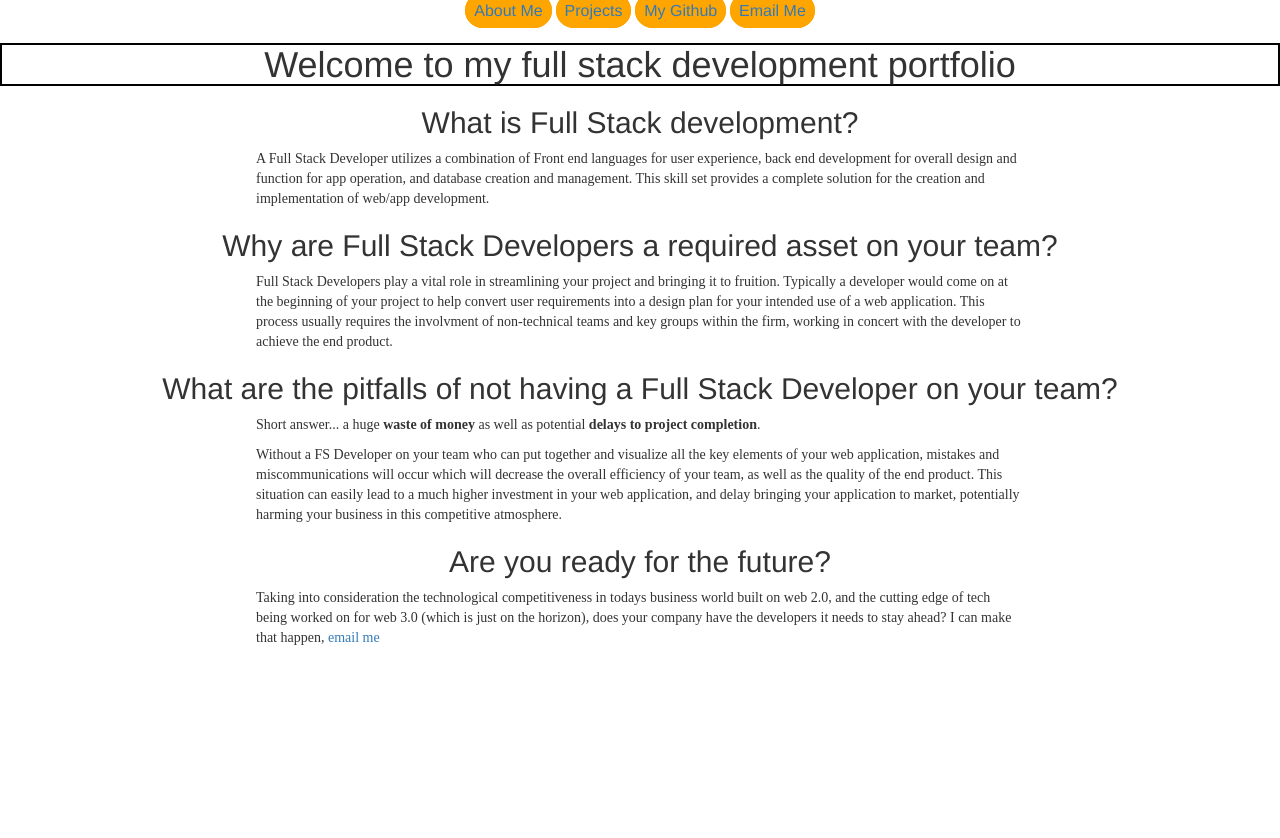
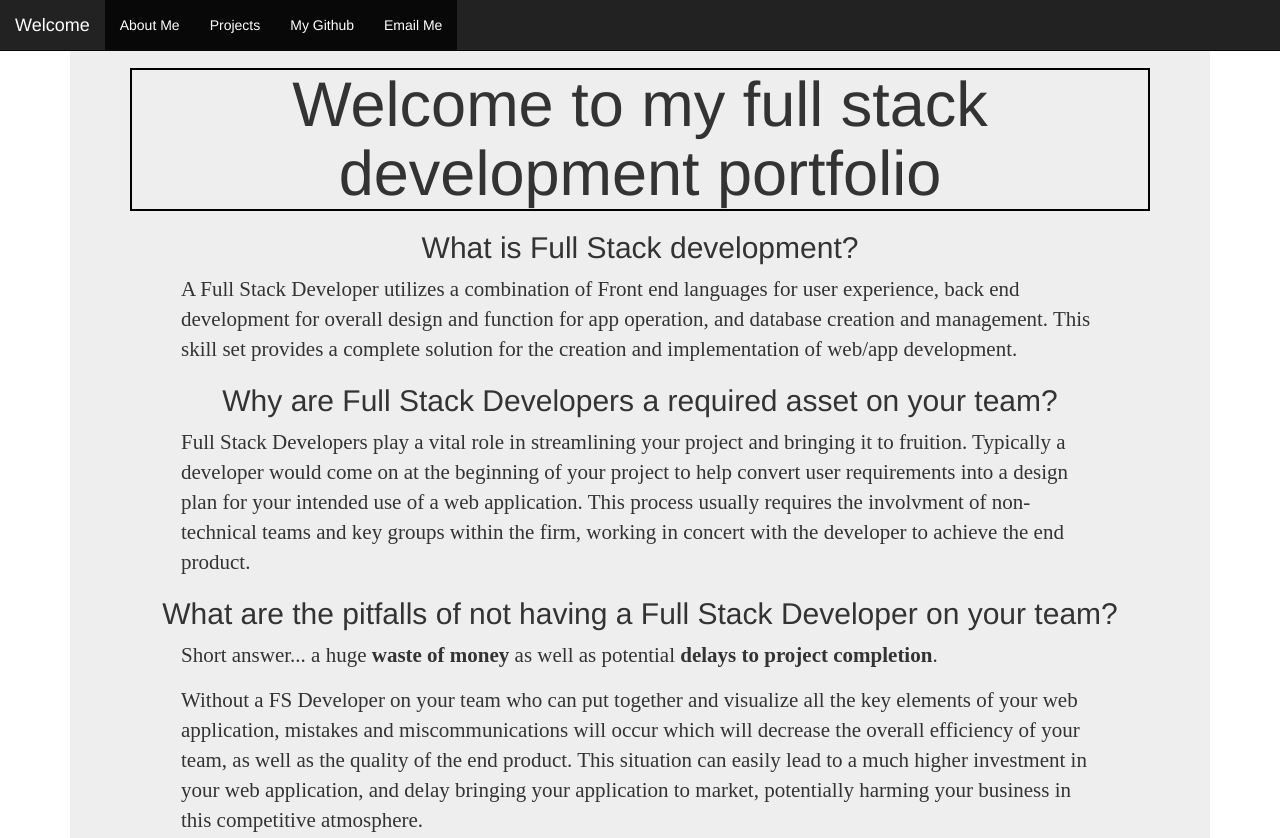
Before and after one commit to SR00000/Site-profile, a plain HTML site: page index.html in a window 1280 px wide. Shown: the top 838 px of the page. Before the commit the page ends 800 px from the top, so only its background shows below. Drawn offline with nearby package versions, Linux system fonts and the light colour scheme; a script that the page names is missing; a web font is replaced by a local one.

Commit message:
bootstrap integration

```diff
--- a/index.html
+++ b/index.html
@@ -9,16 +9,30 @@
   </head>
   <body>
 
-    <div align="center">
+    <nav class="navbar navbar-default navbar-inverse navbar-fixed-top">
 
-        <a href="https://www.samanraftari.com/aboutme.html" id="aboutme">About Me</a>
-        <a href="https://www.samanraftari.com/projects.html" id="projects">Projects</a>
-        <a href="https://www.github.com/SR00000" target="_blank" id="github">My Github</a>
-        <a href="mailto:raftaris@alumni.vcu.edu?subject=Website-Inquiry" id="emailme">Email Me</a>
 
+    <div class="container-fluid">
+
+
+      <div class="navbar-header">
+        <a class="navbar-brand" href="#">Welcome</a>
       </div>
 
-    <h1>Welcome to my full stack development portfolio</h1>
+
+      <div>
+        <ul class="nav navbar-nav">
+          <li class="active"><a href="https://www.samanraftari.com/aboutme.html" id="aboutme">About Me<span class="sr-only">(current)</span></a></li>
+          <li class="active"><a href="https://www.samanraftari.com/projects.html" id="projects">Projects<span class="sr-only">(current)</span></a></li>
+          <li class="active"><a href="https://www.github.com/SR00000" id="github">My Github<span class="sr-only">(current)</span></a></li>
+          <li class="active"><a href="mailto:raftaris@alumni.vcu.edu?subject=Website-Inquiry" id="emailme">Email Me<span class="sr-only">(current)</span></a></li>
+      </div>
+    </div>
+    </nav>
+
+    <div id="jumbocontainer" class="container">
+      <div id="jumbotron" class="jumbotron">
+        <h1 class="display-4">Welcome to my full stack development portfolio</h1>
         <h2>What is Full Stack development?</h2>
         <p>A Full Stack Developer utilizes a combination of Front end languages for user experience, back end development for overall design and function for app operation, and database creation and management. This skill set provides a complete solution for the creation and implementation of web/app development.</p>
 
@@ -32,6 +46,8 @@
         <h2>Are you ready for the future?</h2>
         <p>Taking into consideration the technological competitiveness in todays business world built on web 2.0, and the cutting edge of tech being worked on for web 3.0 (which is just on the horizon), does your company have the developers it needs to stay ahead? I can make that happen, <a href="mailto:raftaris@alumni.vcu.edu?subject=Proposal">email me</a></p><br>
 
+      </div>
+    </div>
 
 
 
--- a/index_master.css
+++ b/index_master.css
@@ -6,8 +6,8 @@ p{
    font-family: 'GidolinyaRegular';
    font-weight: normal;
    font-style: normal;
-   padding-left: 20%;
-   padding-right: 20%;
+   padding-left: 5%;
+   padding-right: 5%;
 }
 
 h1{
@@ -33,40 +33,6 @@ h3{
   font-style: normal;
 }
 
-#aboutme{
-  border: 4px solid orange;
-  border-radius: 30px;
-  background-color: orange;
-  padding: 5px 5px 5px 5px;
-  font-size: 16px;
-  font-Color: white;
-}
-
-#projects{
-  border: 4px solid orange;
-  border-radius: 30px;
-  background-color: orange;
-  padding: 5px 5px 5px 5px;
-  font-size: 16px;
-  font-Color: white;
-}
-
-#github{
-  border: 4px solid orange;
-  border-radius: 30px;
-  background-color: orange;
-  padding: 5px 5px 5px 5px;
-  font-size: 16px;
-  font-Color: white;
-}
-
-#emailme{
-  border: 4px solid orange;
-  border-radius: 30px;
-  background-color: orange;
-  padding: 5px 5px 5px 5px;
-  font-size: 16px;
-}
 
 #bottom{
   text-align: center;
```
Also changed, not shown: 1 other file. Lines whose indentation alone changed are shown as unchanged.
